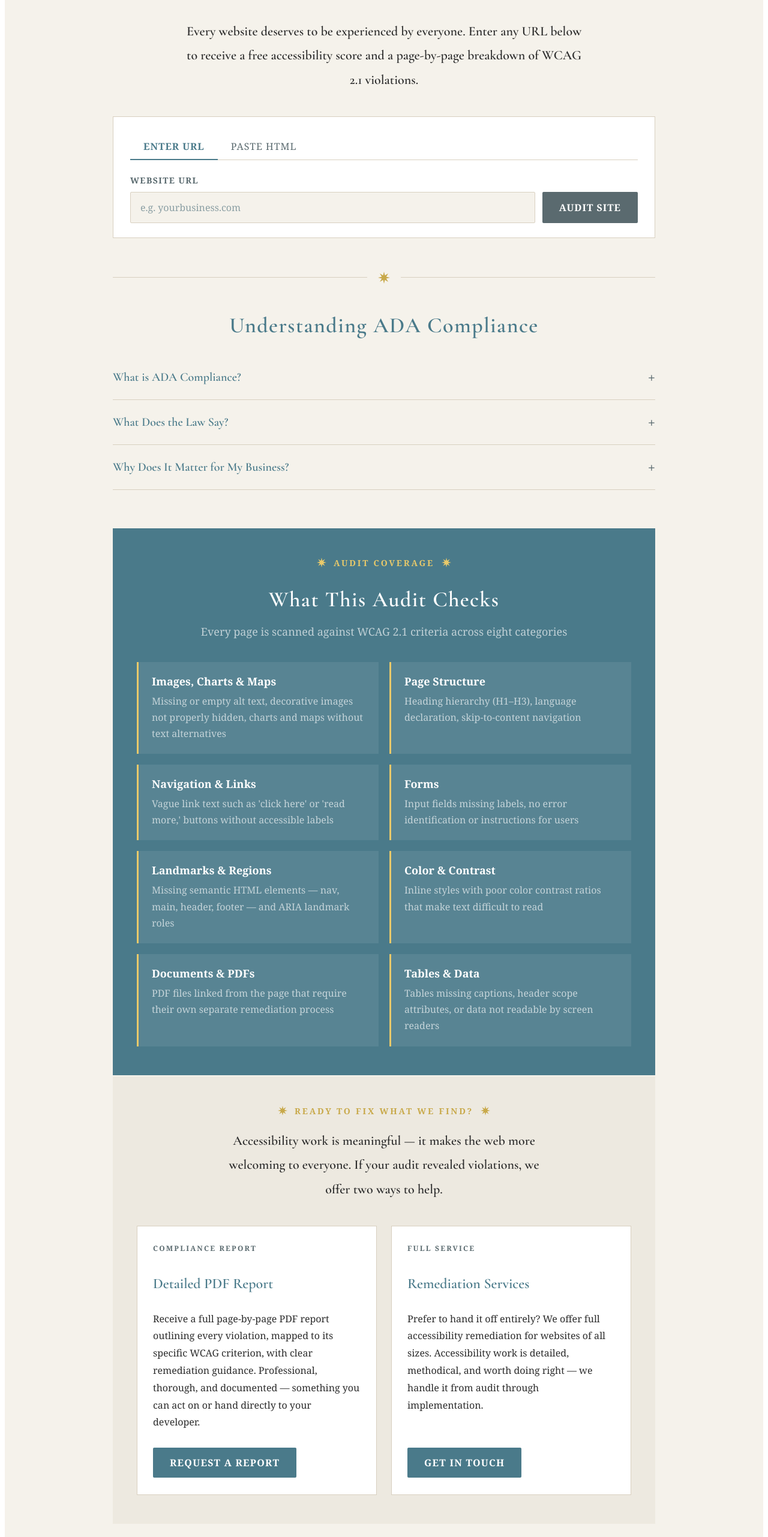
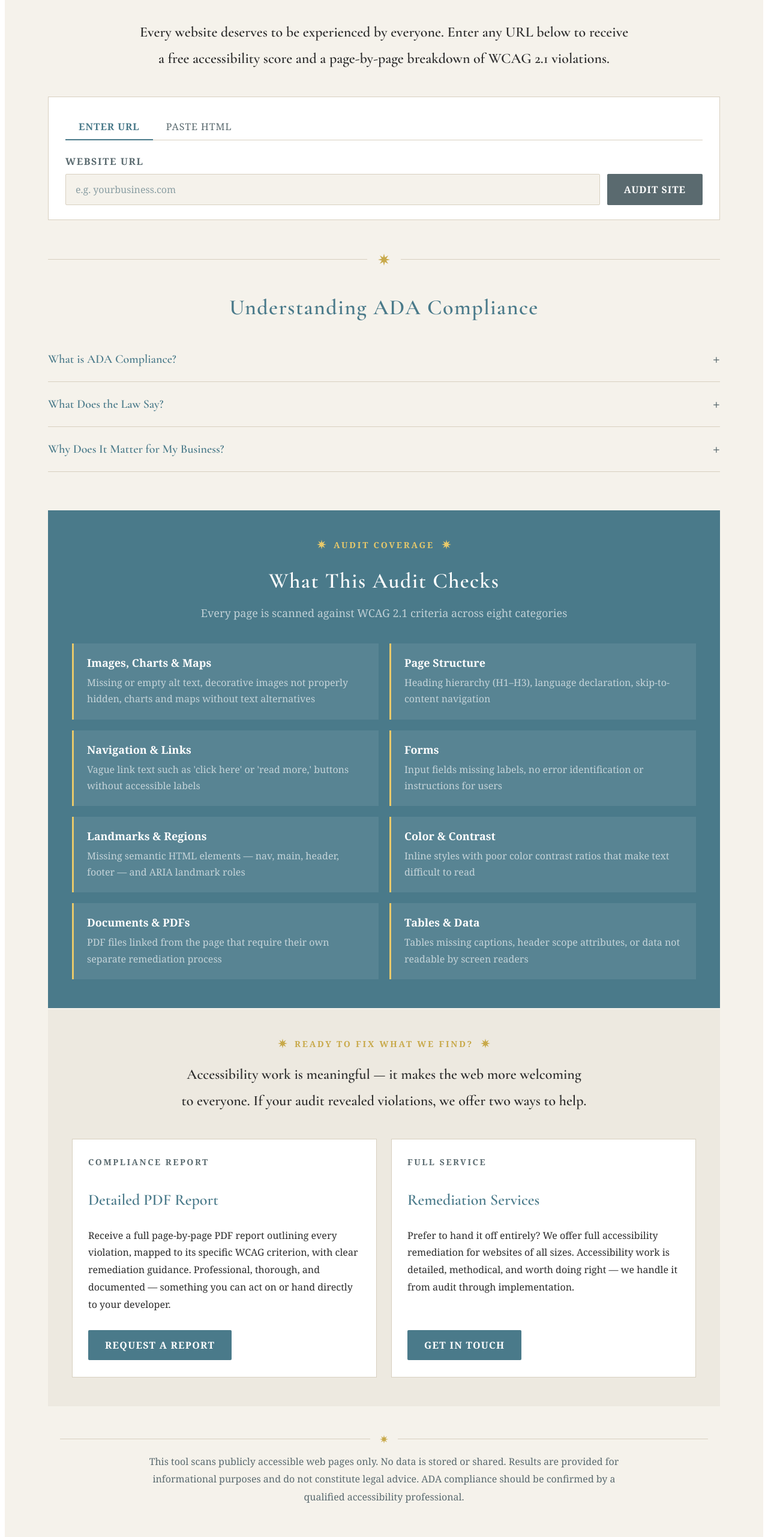
Before and after one commit to TarabanStudio/ada-auditor, a Next.js app: page / in a window 1280 px wide. Shown: the part 234-2797 px from the top of the page at 60% size. Built offline with nearby package versions, Linux system fonts and the light colour scheme.

Commit message:
Update index.js

```diff
--- a/pages/index.js
+++ b/pages/index.js
@@ -337,11 +337,11 @@ export default function ADAAgent() {
         </p>
       </div>
 
-      <div style={{ maxWidth: 960, margin: "0 auto", padding: "0 28px" }}>
+      <div style={{ maxWidth: 1200, margin: "0 auto", padding: "0 40px" }}>
 
         {/* Bold intro */}
         <div style={{ textAlign: "center", padding: "48px 20px 40px" }}>
-          <p style={{ fontSize: 22, color: C.text, lineHeight: 1.85, fontFamily: "'Cormorant Garamond', Georgia, serif", fontWeight: 600, maxWidth: 680, margin: "0 auto" }}>
+          <p style={{ fontSize: 24, color: C.text, lineHeight: 1.85, fontFamily: "'Cormorant Garamond', Georgia, serif", fontWeight: 600, maxWidth: 820, margin: "0 auto" }}>
             Every website deserves to be experienced by everyone. Enter any URL below to receive a free accessibility score and a page-by-page breakdown of WCAG 2.1 violations.
           </p>
         </div>
@@ -361,7 +361,7 @@ export default function ADAAgent() {
 
           {mode === "url" ? (
             <>
-              <label style={{ display: "block", fontSize: 14, color: C.textLight, marginBottom: 10, letterSpacing: "0.1em", textTransform: "uppercase", fontWeight: 700 }}>Website URL</label>
+              <label style={{ display: "block", fontSize: 16, color: C.textLight, marginBottom: 10, letterSpacing: "0.1em", textTransform: "uppercase", fontWeight: 700 }}>Website URL</label>
               <div style={{ display: "flex", gap: 12 }}>
                 <input value={url} onChange={e => setUrl(e.target.value)} onKeyDown={e => e.key === "Enter" && !loading && runFullAudit()} placeholder="e.g. yourbusiness.com"
                   style={{ flex: 1, padding: "14px 16px", border: "1px solid " + C.border, fontSize: 16, fontFamily: "Georgia, serif", outline: "none", background: C.cream, color: C.text, borderRadius: 2 }} />
@@ -373,10 +373,10 @@ export default function ADAAgent() {
             </>
           ) : (
             <>
-              <label style={{ display: "block", fontSize: 14, color: C.textLight, marginBottom: 10, letterSpacing: "0.1em", textTransform: "uppercase", fontWeight: 700 }}>Page Name (optional)</label>
+              <label style={{ display: "block", fontSize: 16, color: C.textLight, marginBottom: 10, letterSpacing: "0.1em", textTransform: "uppercase", fontWeight: 700 }}>Page Name (optional)</label>
               <input value={pasteLabel} onChange={e => setPasteLabel(e.target.value)} placeholder="e.g. Home, About, Contact"
                 style={{ width: "100%", padding: "12px 14px", border: "1px solid " + C.border, marginBottom: 18, fontSize: 16, fontFamily: "Georgia, serif", outline: "none", background: C.cream, color: C.text, borderRadius: 2 }} />
-              <label style={{ display: "block", fontSize: 14, color: C.textLight, marginBottom: 10, letterSpacing: "0.1em", textTransform: "uppercase", fontWeight: 700 }}>Paste Page Source HTML</label>
+              <label style={{ display: "block", fontSize: 16, color: C.textLight, marginBottom: 10, letterSpacing: "0.1em", textTransform: "uppercase", fontWeight: 700 }}>Paste Page Source HTML</label>
               <p style={{ fontSize: 16, color: C.textLight, marginBottom: 12, lineHeight: 1.7 }}>
                 On iPhone (Chrome): type <code style={{ background: C.creamDark, padding: "2px 6px", borderRadius: 2, fontSize: 14 }}>view-source:</code> before the URL. On desktop: right-click → View Page Source → Select All → Copy.
               </p>
@@ -399,7 +399,7 @@ export default function ADAAgent() {
                   <div style={{ height: 3, background: C.creamDark, borderRadius: 99, overflow: "hidden" }}>
                     <div style={{ height: "100%", background: C.blue, width: progressPct + "%", transition: "width 0.5s ease" }} />
                   </div>
-                  <div style={{ fontSize: 14, color: C.textLight, marginTop: 6 }}>{progress.current} of {progress.total} pages</div>
+                  <div style={{ fontSize: 16, color: C.textLight, marginTop: 6 }}>{progress.current} of {progress.total} pages</div>
                 </>
               )}
             </div>
@@ -412,7 +412,7 @@ export default function ADAAgent() {
           <div style={{ background: C.blue, border: "1px solid " + C.blueDark, padding: 24, marginBottom: 20, animation: "fadeIn 0.4s ease", display: "flex", gap: 24, alignItems: "center", flexWrap: "wrap" }}>
             <ScoreRing score={siteScore} size={100} />
             <div style={{ flex: 1, minWidth: 180 }}>
-              <div style={{ fontSize: 12, color: C.gold, textTransform: "uppercase", letterSpacing: "0.18em", marginBottom: 8, fontWeight: 700 }}>{pages.length > 1 ? "Overall Site Score" : "Page Score"}</div>
+              <div style={{ fontSize: 14, color: C.gold, textTransform: "uppercase", letterSpacing: "0.18em", marginBottom: 8, fontWeight: 700 }}>{pages.length > 1 ? "Overall Site Score" : "Page Score"}</div>
               <div style={{ fontSize: 26, fontWeight: 300, color: C.white, marginBottom: 10, fontFamily: "'Cormorant Garamond', Georgia, serif" }}>{pages.length} page{pages.length > 1 ? "s" : ""} audited</div>
               <div style={{ display: "flex", gap: 10, flexWrap: "wrap" }}>
                 <span style={{ padding: "4px 12px", fontSize: 16, background: "rgba(255,255,255,0.15)", color: C.white }}>{pages.reduce((s, p) => s + (p.result?.violations?.length || 0), 0)} violations found</span>
@@ -425,7 +425,7 @@ export default function ADAAgent() {
         {/* Pitch */}
         {combinedPitch && (
           <div style={{ background: C.white, border: "1px solid " + C.border, padding: "24px 26px", marginBottom: 20, animation: "fadeIn 0.5s ease" }}>
-            <div style={{ fontSize: 12, color: C.textLight, textTransform: "uppercase", letterSpacing: "0.18em", marginBottom: 14, fontWeight: 700 }}>Outreach Pitch</div>
+            <div style={{ fontSize: 14, color: C.textLight, textTransform: "uppercase", letterSpacing: "0.18em", marginBottom: 14, fontWeight: 700 }}>Outreach Pitch</div>
             <blockquote style={{ margin: "0 0 16px", padding: "16px 20px", background: C.cream, borderLeft: "3px solid " + C.gold, fontSize: 18, color: C.text, lineHeight: 1.85, fontStyle: "italic", fontFamily: "'Cormorant Garamond', Georgia, serif", fontWeight: 300 }}>"{combinedPitch}"</blockquote>
             <button onClick={() => { navigator.clipboard.writeText(combinedPitch); setCopied(true); setTimeout(() => setCopied(false), 2000); }}
               style={{ padding: "10px 22px", border: "1px solid " + C.blue, background: copied ? C.blue : C.white, color: copied ? C.white : C.blue, fontSize: 16, fontFamily: "Georgia, serif", cursor: "pointer", letterSpacing: "0.08em", textTransform: "uppercase", borderRadius: 2, transition: "all 0.2s", fontWeight: 700 }}>
@@ -486,7 +486,7 @@ export default function ADAAgent() {
           <p style={{ textAlign: "center", color: "rgba(255,255,255,0.65)", fontSize: 18, marginBottom: 36, lineHeight: 1.6 }}>
             Every page is scanned against WCAG 2.1 criteria across eight categories
           </p>
-          <div style={{ display: "grid", gridTemplateColumns: "repeat(auto-fit, minmax(300px, 1fr))", gap: 18 }}>
+          <div style={{ display: "grid", gridTemplateColumns: "repeat(auto-fit, minmax(340px, 1fr))", gap: 18 }}>
             {auditCategories.map((cat, i) => (
               <div key={i} style={{ background: "rgba(255,255,255,0.08)", padding: "20px 22px", borderLeft: "3px solid " + C.gold }}>
                 <div style={{ fontSize: 18, fontWeight: 700, color: C.white, fontFamily: "Georgia, serif", marginBottom: 8 }}>{cat.title}</div>
@@ -503,7 +503,7 @@ export default function ADAAgent() {
             <span style={{ fontSize: 14, color: C.goldDark, letterSpacing: "0.2em", textTransform: "uppercase", fontWeight: 700 }}>Ready to Fix What We Find?</span>
             <Star size={16} color={C.goldDark} />
           </div>
-          <p style={{ textAlign: "center", fontSize: 22, color: C.text, fontFamily: "'Cormorant Garamond', Georgia, serif", fontWeight: 600, lineHeight: 1.85, maxWidth: 560, margin: "0 auto 40px" }}>
+          <p style={{ textAlign: "center", fontSize: 24, color: C.text, fontFamily: "'Cormorant Garamond', Georgia, serif", fontWeight: 600, lineHeight: 1.85, maxWidth: 680, margin: "0 auto 40px" }}>
             Accessibility work is meaningful — it makes the web more welcoming to everyone. If your audit revealed violations, we offer two ways to help.
           </p>
 
@@ -525,8 +525,8 @@ export default function ADAAgent() {
               },
             ].map((card, i) => (
               <div key={i} style={{ background: C.white, border: "1px solid " + C.border, padding: "28px 26px", display: "flex", flexDirection: "column" }}>
-                <div style={{ fontSize: 12, color: C.textLight, textTransform: "uppercase", letterSpacing: "0.18em", marginBottom: 12, fontWeight: 700 }}>{card.label}</div>
-                <h3 style={{ fontSize: 24, fontWeight: 600, color: C.blue, fontFamily: "'Cormorant Garamond', Georgia, serif", marginBottom: 14 }}>{card.title}</h3>
+                <div style={{ fontSize: 14, color: C.textLight, textTransform: "uppercase", letterSpacing: "0.18em", marginBottom: 12, fontWeight: 700 }}>{card.label}</div>
+                <h3 style={{ fontSize: 26, fontWeight: 700, color: C.blue, fontFamily: "'Cormorant Garamond', Georgia, serif", marginBottom: 14 }}>{card.title}</h3>
                 <p style={{ fontSize: 16, color: C.text, lineHeight: 1.8, marginBottom: 0, flex: 1 }}>{card.body}</p>
                 <div style={{ marginTop: 28 }}>
                   <a href={"mailto:TarabanStudio@gmail.com?subject=" + card.subject} style={{ display: "inline-block", padding: "14px 28px", background: C.blue, color: C.white, fontSize: 16, letterSpacing: "0.08em", textTransform: "uppercase", textDecoration: "none", borderRadius: 2, fontWeight: 700 }}>
@@ -545,7 +545,7 @@ export default function ADAAgent() {
             <Star size={14} color={C.goldDark} />
             <div style={{ flex: 1, height: 1, background: C.border }} />
           </div>
-          <p style={{ fontSize: 14, color: C.textLight, lineHeight: 1.85, maxWidth: 600, margin: "0 auto" }}>
+          <p style={{ fontSize: 16, color: C.textLight, lineHeight: 1.85, maxWidth: 840, margin: "0 auto" }}>
             This tool scans publicly accessible web pages only. No data is stored or shared. Results are provided for informational purposes and do not constitute legal advice. ADA compliance should be confirmed by a qualified accessibility professional.
           </p>
         </div>
```
